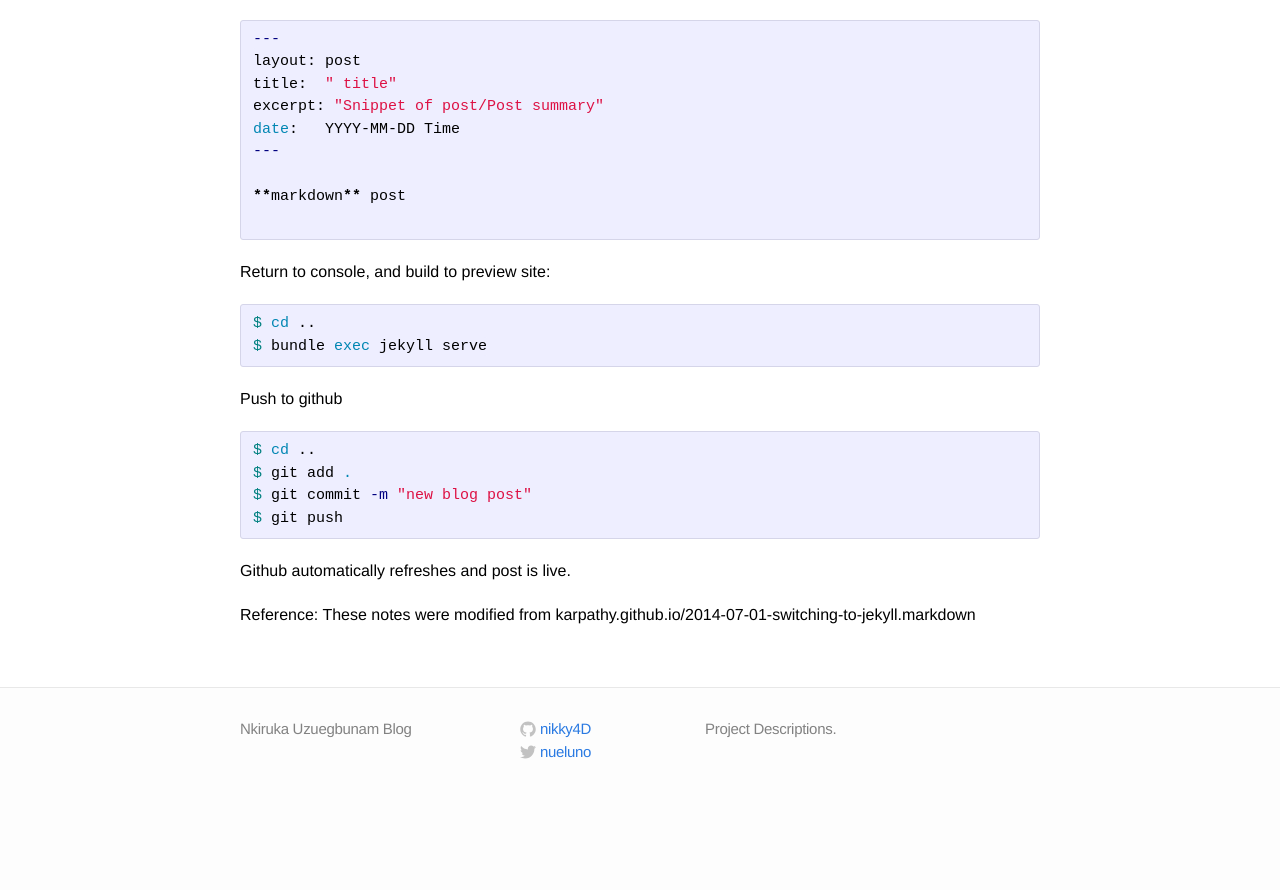
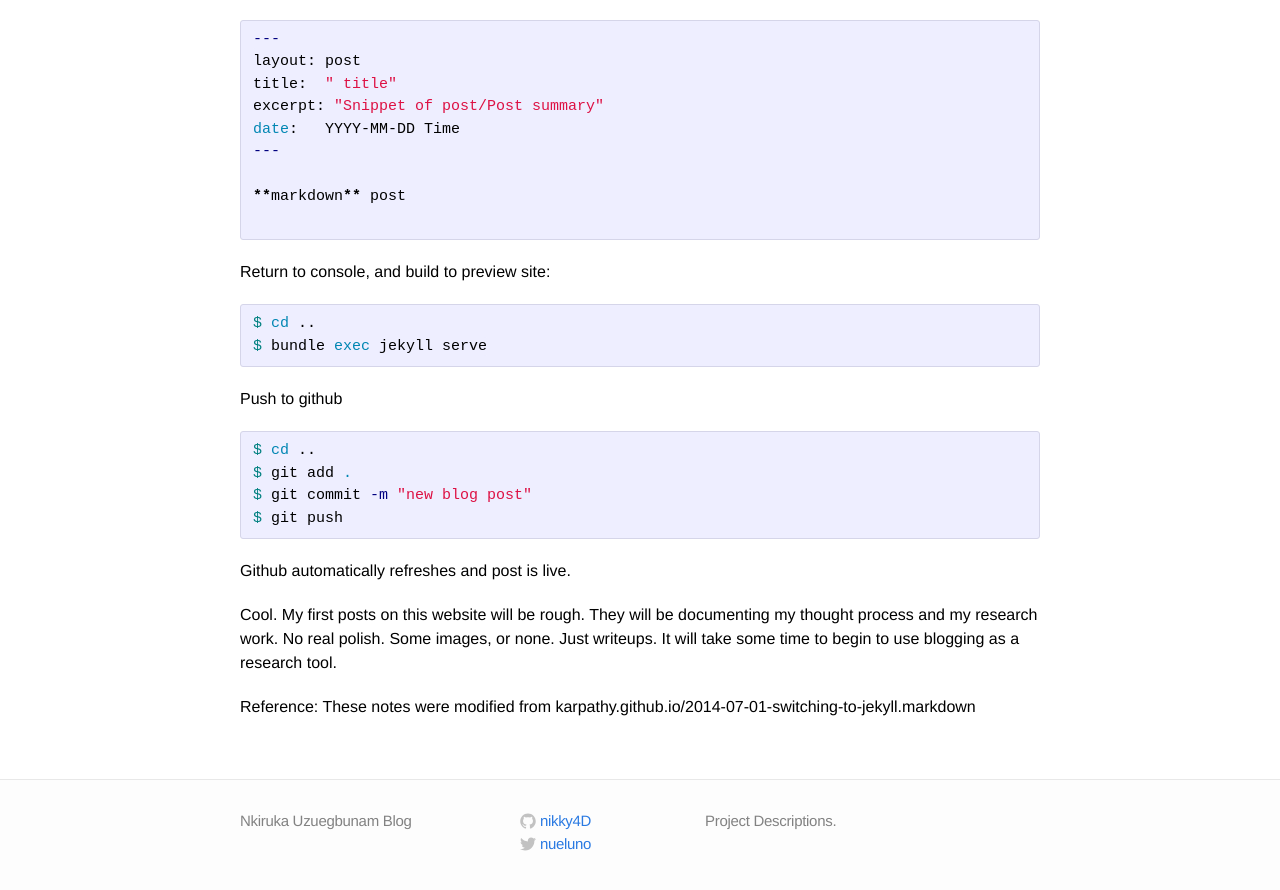
Before and after one commit to nikky4D/nikky4D.github.io, a Jekyll site: the page built from _posts/2016-10-23-hello-world-site-launched.markdown, in a window 1280 px wide and 900 px high, scrolled down 583 px. Shown: the top 890 px of the window. Built offline with Jekyll 4.4.1, drawn with Linux system fonts in a browser that asks for light colours; before the commit the page ends 1391 px from its top, so only the background shows below that.

Commit message:
Clarified this blog as research tool. Write more on zoom sim day 2

```diff
--- a/_posts/2016-10-23-hello-world-site-launched.markdown
+++ b/_posts/2016-10-23-hello-world-site-launched.markdown
@@ -52,4 +52,6 @@ $ git push
 
 Github automatically refreshes and post is live.
 
+Cool. My first posts on this website will be rough. They will be documenting my thought process and my research work. No real polish. Some images, or none. Just writeups. It will take some time to begin to use blogging as a research tool.
+
 Reference: These notes were modified from karpathy.github.io/2014-07-01-switching-to-jekyll.markdown
```
Also changed, not shown: _posts/2016-11-3-mirror-simulation-continued.markdown (added, +10 -0 lines).
